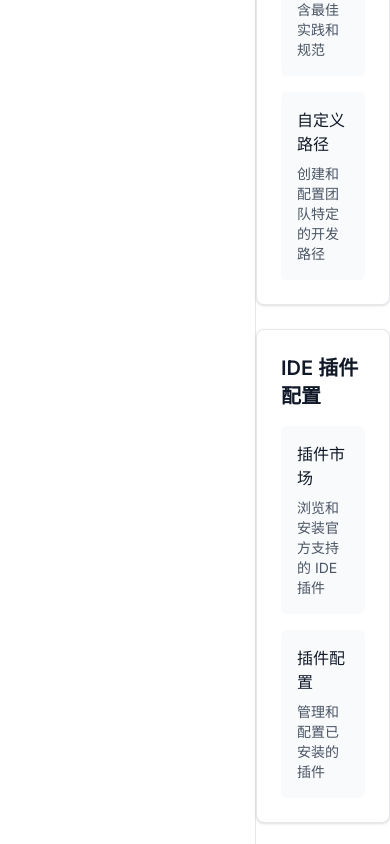
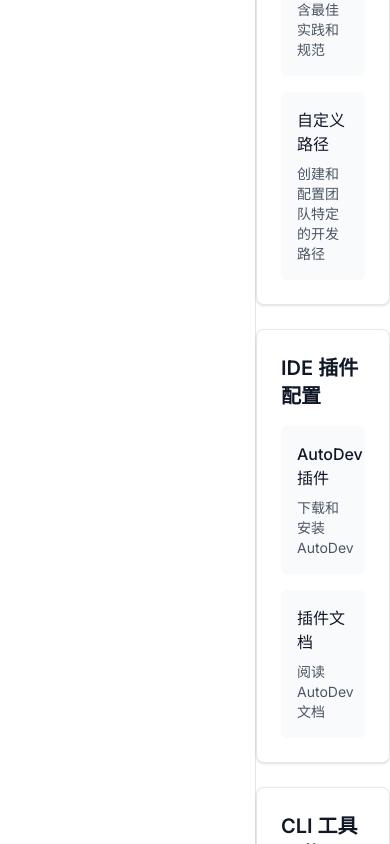
Before and after one commit to unit-mesh/autodev-workbench, a Next.js app: page /ai-tools in a window 390 px wide. Shown: the part 1156-2000 px from the top of the page. Built offline with nearby package versions, Linux system fonts and the light colour scheme.

Commit message:
feat: update layout to grid for better responsiveness; add links to AutoDev plugin and documentation in IDE configuration section

```diff
--- a/src/app/ai-tools/page.tsx
+++ b/src/app/ai-tools/page.tsx
@@ -12,7 +12,7 @@ export default function AIToolsPage() {
         {/* 低代码设计器 */}
         <div className="bg-white p-6 rounded-lg shadow-sm border border-gray-200">
           <h2 className="text-xl font-semibold text-gray-900 mb-4">低代码设计器</h2>
-          <div className="space-y-4">
+          <div className="grid grid-cols-1 md:grid-cols-2 gap-4">
             <div className="p-4 bg-gray-50 rounded-md">
               <h3 className="font-medium text-gray-900 mb-2">Figma → Code 实验室</h3>
               <p className="text-sm text-gray-600">
@@ -51,25 +51,29 @@ export default function AIToolsPage() {
         <div className="bg-white p-6 rounded-lg shadow-sm border border-gray-200">
           <h2 className="text-xl font-semibold text-gray-900 mb-4">IDE 插件配置</h2>
           <div className="grid grid-cols-1 md:grid-cols-2 gap-4">
-            <div className="p-4 bg-gray-50 rounded-md">
-              <h3 className="font-medium text-gray-900 mb-2">插件市场</h3>
+            <a href="https://github.com/unit-mesh/auto-dev" target="_blank" className="block">
+              <div className="p-4 bg-gray-50 rounded-md hover:bg-gray-100 transition-colors">
+                <h3 className="font-medium text-gray-900 mb-2">AutoDev 插件</h3>
                 <p className="text-sm text-gray-600">
-                浏览和安装官方支持的 IDE 插件
+                  下载和安装 AutoDev
                 </p>
               </div>
-            <div className="p-4 bg-gray-50 rounded-md">
-              <h3 className="font-medium text-gray-900 mb-2">插件配置</h3>
+            </a>
+            <a href="https://ide.unitmesh.cc/" target="_blank" className="block">
+              <div className="p-4 bg-gray-50 rounded-md hover:bg-gray-100 transition-colors">
+                <h3 className="font-medium text-gray-900 mb-2">插件文档</h3>
                 <p className="text-sm text-gray-600">
-                管理和配置已安装的插件
+                  阅读 AutoDev 文档
                 </p>
               </div>
+            </a>
           </div>
         </div>
 
         {/* CLI 工具下载 */}
         <div className="bg-white p-6 rounded-lg shadow-sm border border-gray-200">
           <h2 className="text-xl font-semibold text-gray-900 mb-4">CLI 工具下载</h2>
-          <div className="space-y-4">
+          <div className="grid grid-cols-1 md:grid-cols-2 gap-4">
             <div className="p-4 bg-gray-50 rounded-md">
               <h3 className="font-medium text-gray-900 mb-2">命令行工具</h3>
               <p className="text-sm text-gray-600">
```
Lines whose indentation alone changed are shown as unchanged.
